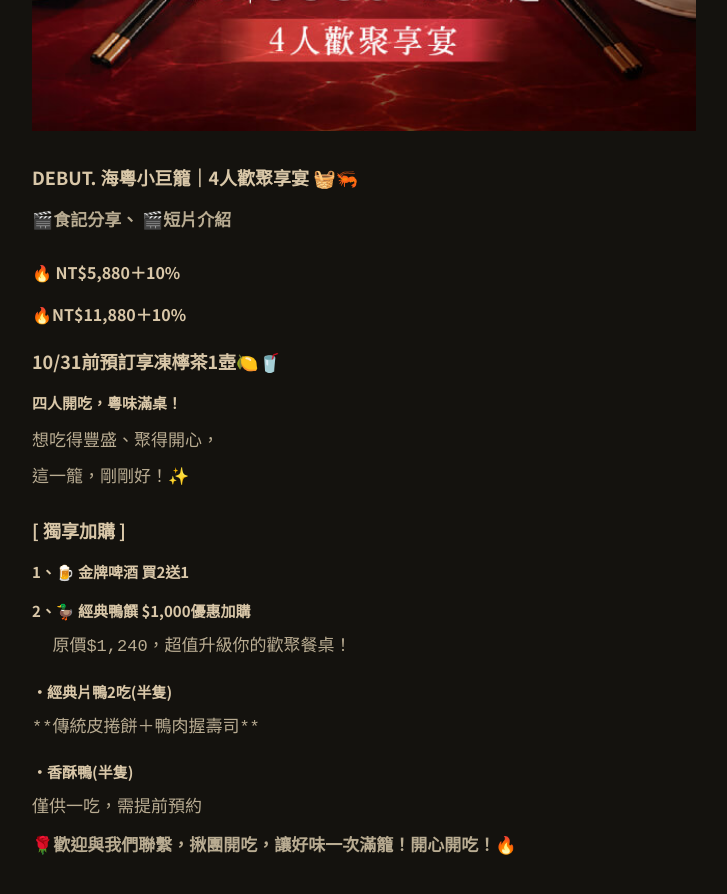
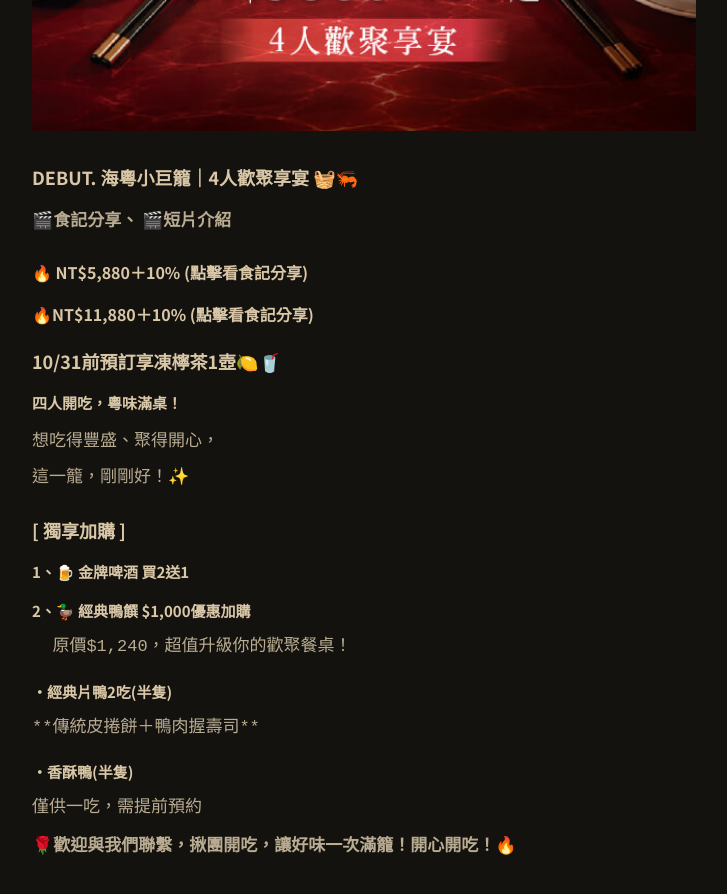
Before and after one commit to yanxianglou/yanxianglou.github.io, a Jekyll site: the page built from _news/2026-09-14-hai-yue-xiao-ju-long.md, in a window 1280 px wide and 900 px high, scrolled down 949 px. Shown: the top 894 px of the window, without its empty margins (276-1003 px from the left). Built offline with Jekyll 4.4.1, drawn with Linux system fonts in a browser that asks for light colours.

Commit message:
Update 最新消息 “2026-09-14-hai-yue-xiao-ju-long”

```diff
--- a/_news/2026-09-14-hai-yue-xiao-ju-long.md
+++ b/_news/2026-09-14-hai-yue-xiao-ju-long.md
@@ -9,9 +9,9 @@
 
 **🎬[食記分享](https://www.instagram.com/p/DeE4yO_hFG5/)、 🎬[短片介紹](https://www.youtube.com/shorts/u73n2mplDJw)**
 
-#### 🔥 NT$5,880＋10%
+#### 🔥 [NT$5,880＋10%](https://www.instagram.com/p/DeMAH99xGow/) (點擊看食記分享)
 
-####  🔥NT$11,880＋10%
+#### 🔥[NT$11,880＋10% ](https://www.instagram.com/p/DeE4yO_hFG5/) (點擊看食記分享)
 
 ### 10/31前預訂享凍檸茶1壺🍋🥤
 
```
